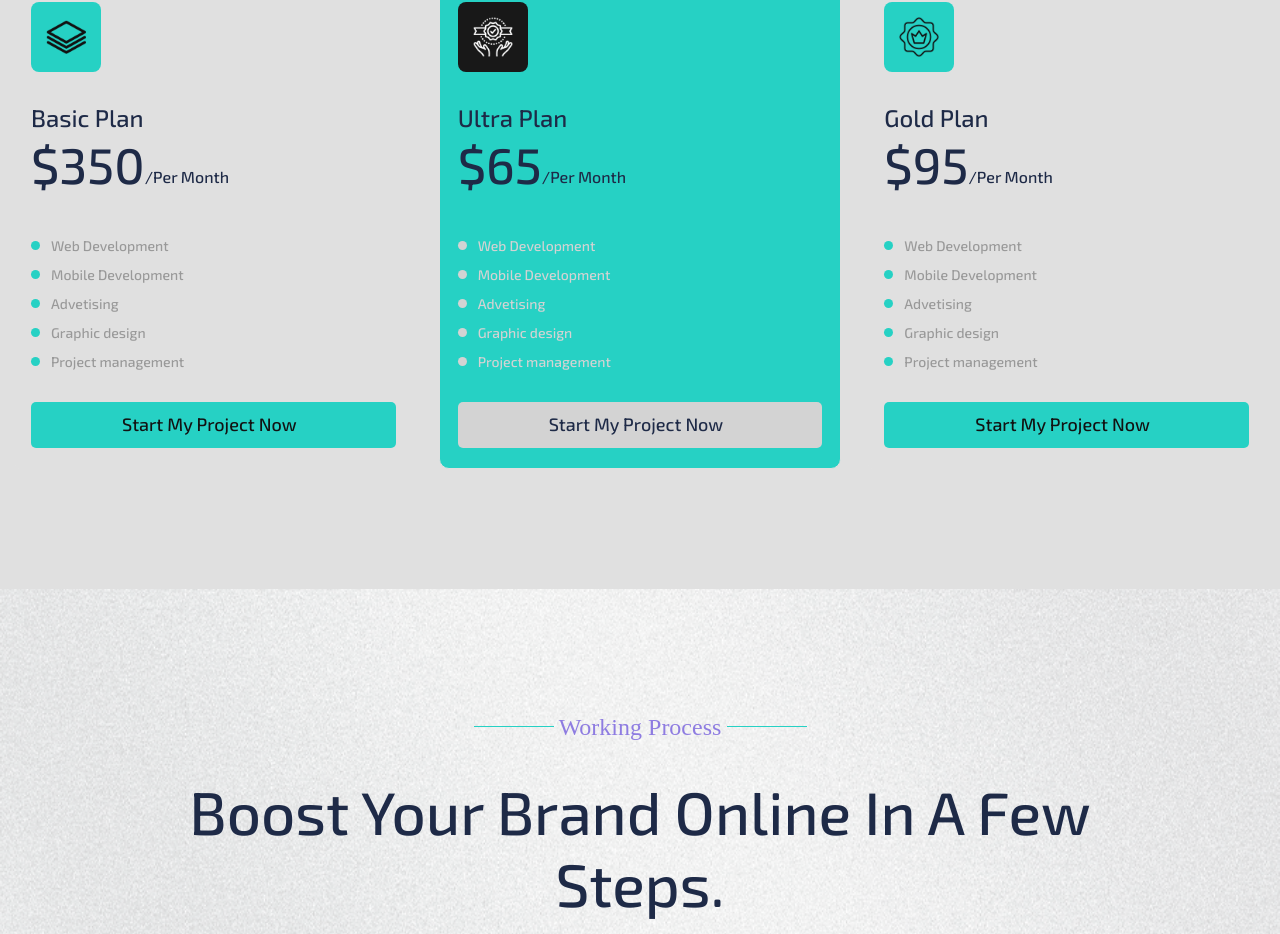
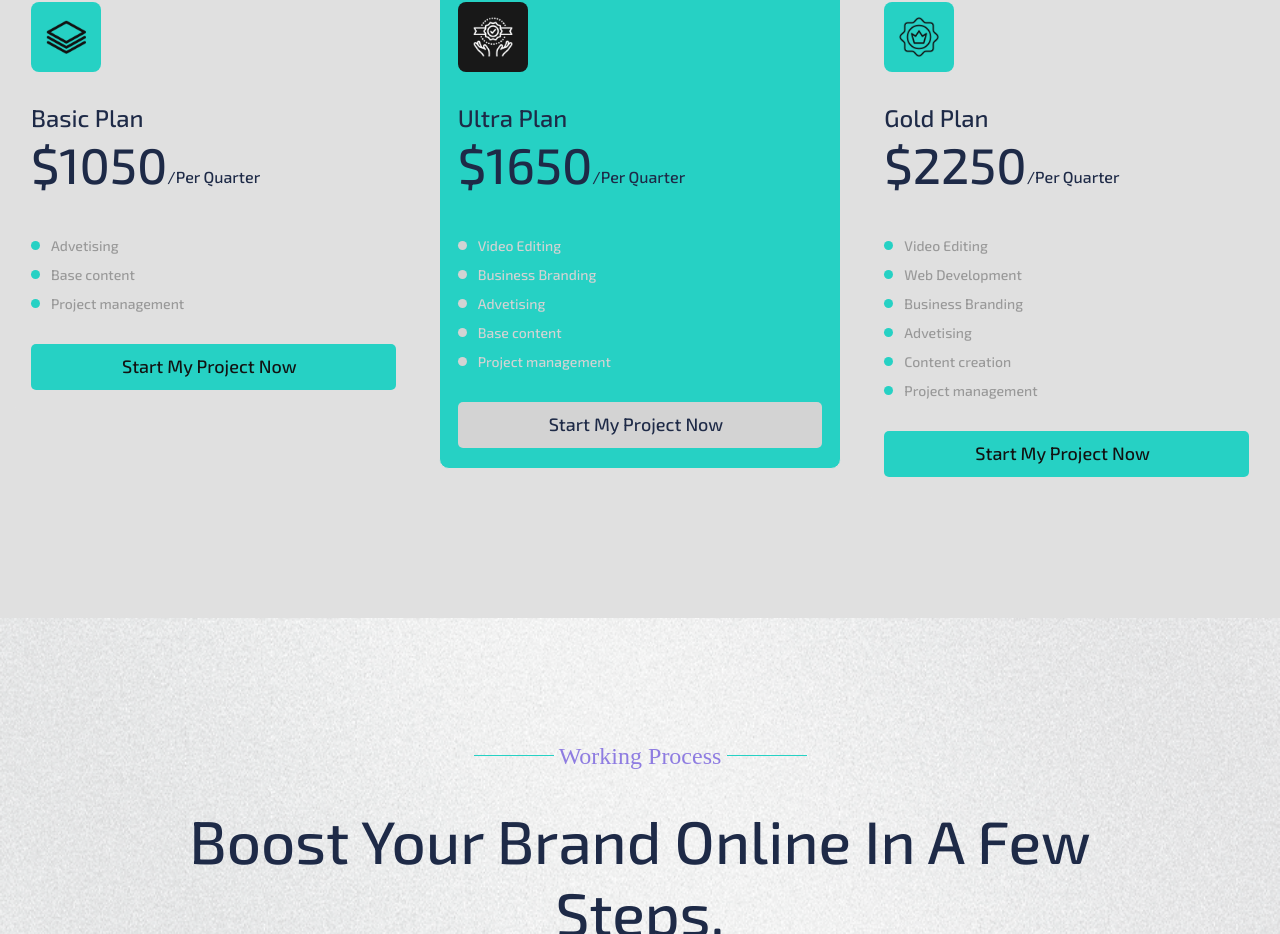
Before and after one commit to ortegapublicity/ortegafreelance, a React (Vite) app: page /all-services in a window 1280 px wide. Shown: the part 2478-3412 px from the top of the page. Built offline with nearby package versions, Linux system fonts and the light colour scheme.

Commit message:
Update pricing plans in Pricing component to reflect new quarterly pricing and revised service offerings. Adjust plan details for Basic, Ultra, and Gold plans, including price changes and updated fetcher services for better alignment with current offerings.

```diff
--- a/src/Components/Pricing/Pricing.jsx
+++ b/src/Components/Pricing/Pricing.jsx
@@ -8,13 +8,11 @@ const planData = [
   {
     id: 1,
     planName: "Basic Plan",
-    price: "$350",
-    time: "per month",
+    price: "$1050",
+    time: "per Quarter",
     fetcher: [
-      " Web Development",
-      " Mobile Development",
       "Advetising",
-      "Graphic design",
+      "Base content",
       "Project management",
     ],
     image: basic,
@@ -22,13 +20,13 @@ const planData = [
   {
     id: 2,
     planName: "Ultra Plan",
-    price: "$65",
-    time: "per month",
+    price: "$1650",
+    time: "per Quarter",
     fetcher: [
-      " Web Development",
-      " Mobile Development",
+      "Video Editing",
+      "Business Branding",
       "Advetising",
-      "Graphic design",
+      "Base content",
       "Project management",
     ],
     image: warranty,
@@ -36,13 +34,14 @@ const planData = [
   {
     id: 3,
     planName: "Gold Plan",
-    price: "$95",
-    time: "per month",
+    price: "$2250",
+    time: "per Quarter",
     fetcher: [
-      " Web Development",
-      " Mobile Development",
+      "Video Editing",
+      "Web Development",
+      "Business Branding",
       "Advetising",
-      "Graphic design",
+      "Content creation",
       "Project management",
     ],
     image: premium,
```
